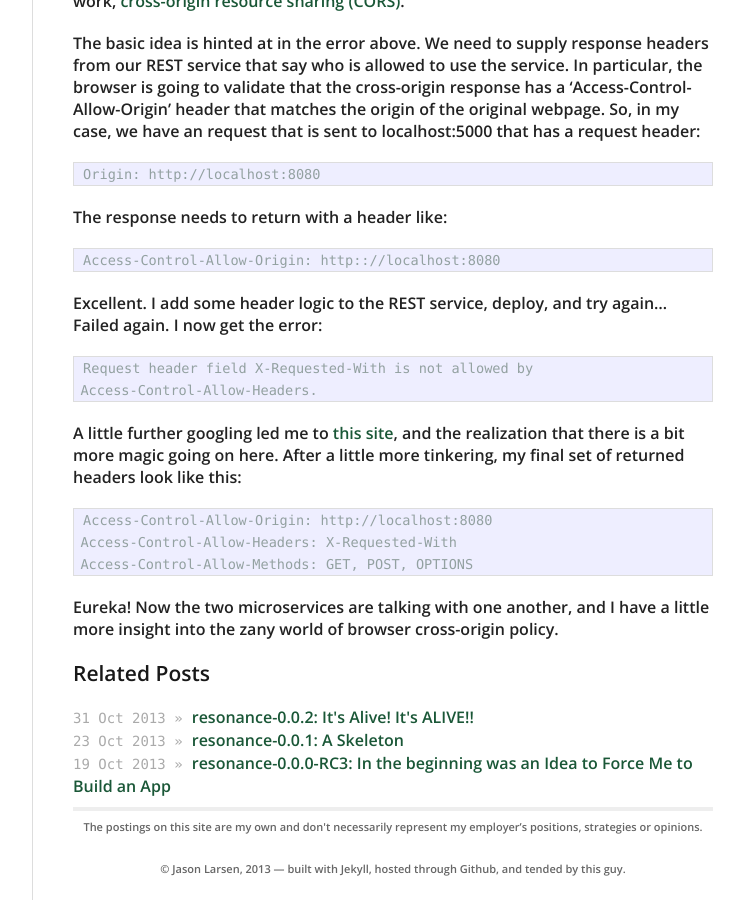
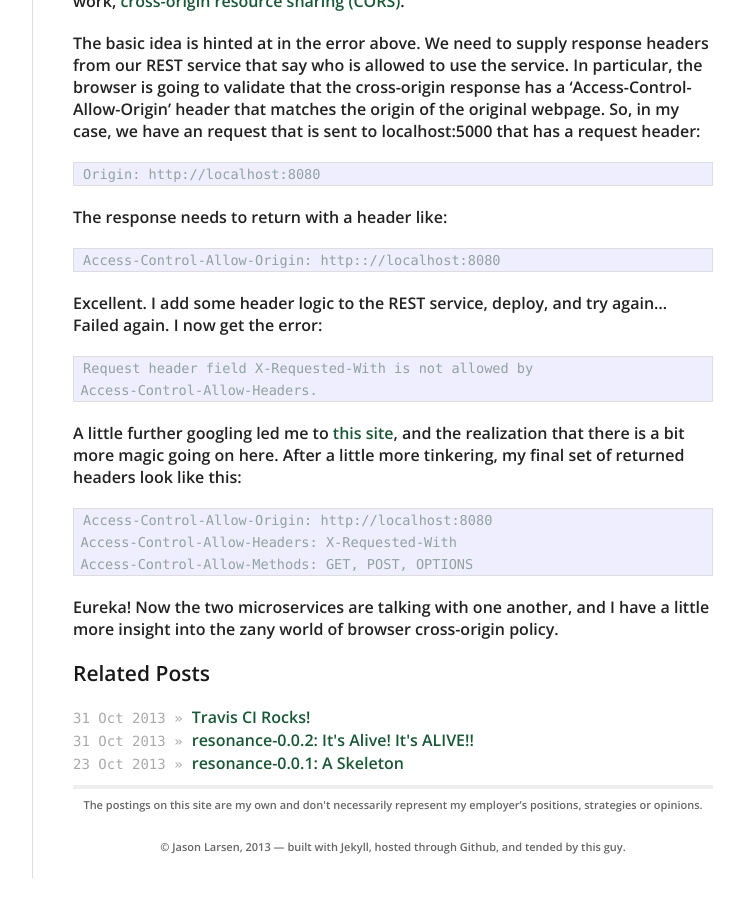
Before and after one commit to jasonklarsen/jasonklarsen.github.io, a Jekyll site: the page built from _posts/2013-10-23-microservices_and_heroku_cors.md, in a window 1280 px wide and 900 px high, scrolled down 586 px. Shown: the whole window, without its empty margins (378-1122 px from the left). Built offline with Jekyll 4.4.1, drawn with Linux system fonts in a browser that asks for light colours; after the commit the page ends 1464 px from its top, so only the background shows below that; some of the changed lines change nothing that is shown.

Commit message:
New blog post re:TravisCI

```diff
--- a/_posts/2013-10-31-resonance_0_0_2_its_alive.md
+++ b/_posts/2013-10-31-resonance_0_0_2_its_alive.md
@@ -12,9 +12,9 @@
 
 Then, a skeleton started to rise... *(The resonance repo now has a [walking skeleton]({% post_url 2013-10-23-resonance_0_0_1_a_skeleton %}).)*
 
-Now with a single push to [Github][repo], the resonance code is checked out by [TravisCI][travis], tests are run against all parts of the [sbt multi-project][sbtmulti] (including [Javascript testing][sbtjstesting] via [jasmine][jasmine]), and if the tests pass, two different [microservices]({% post_url 2013-10-23-resonance_0_0_1_a_skeleton %}) get deployed to [Heroku][heroku].
+Now with a single push to [Github][repo], the resonance code is checked out by [Travis CI][travis], tests are run against all parts of the [sbt multi-project][sbtmulti] (including [Javascript testing][sbtjstesting] via [jasmine][jasmine]), and if the tests pass, two different [microservices]({% post_url 2013-10-23-resonance_0_0_1_a_skeleton %}) get deployed to [Heroku][heroku].
 
-There were some tricks (and treats) that I discovered along the way to creating a walking skeleton, and it would be remiss of me to not pass along what I have learned. As Mary Shelley in Frankenstein put it:
+There were some tricks (and [treats]({% post_url 2013-10-31-travis_ci_rocks %})) that I discovered along the way to creating a walking skeleton, and it would be remiss of me to not pass along what I have learned. As Mary Shelley in Frankenstein put it:
 
 >“...learn from my miseries, and do not seek to increase your own.”
 
--- /dev/null
+++ b/_posts/2013-10-31-travis_ci_rocks.md
@@ -0,0 +1,14 @@
+---
+layout: post
+title:  "Travis CI Rocks!"
+categories: blog resonance
+---
+
+In [creating the walking skeleton]({% post_url 2013-10-31-resonance_0_0_2_its_alive %}) for resonance, I decided to use [Travis CI][travis] for continuous building and testing of the project, as well as automated deployment to Heroku.
+
+Travis CI has been *by far* the easiest tool to integrate into this project. They really seemed to strive to keep things simple, well-documented, and easy-to-use. I only have warm fuzzies to send their way.
+
+In the end, my `.travis.yml` file is reasonably [complex][yml] by Travis-standards (16 lines). I have one sbt project that deploys to two different production apps using a multi-buildpack trick, but despite my complexities, I cannot complain at all about setting up the configuration. Travis CI is a great tool and a real asset to the open source community.
+
+[travis]: https://travis-ci.org/
+[yml]: https://github.com/jasonklarsen/resonance/blob/master/.travis.yml
```
